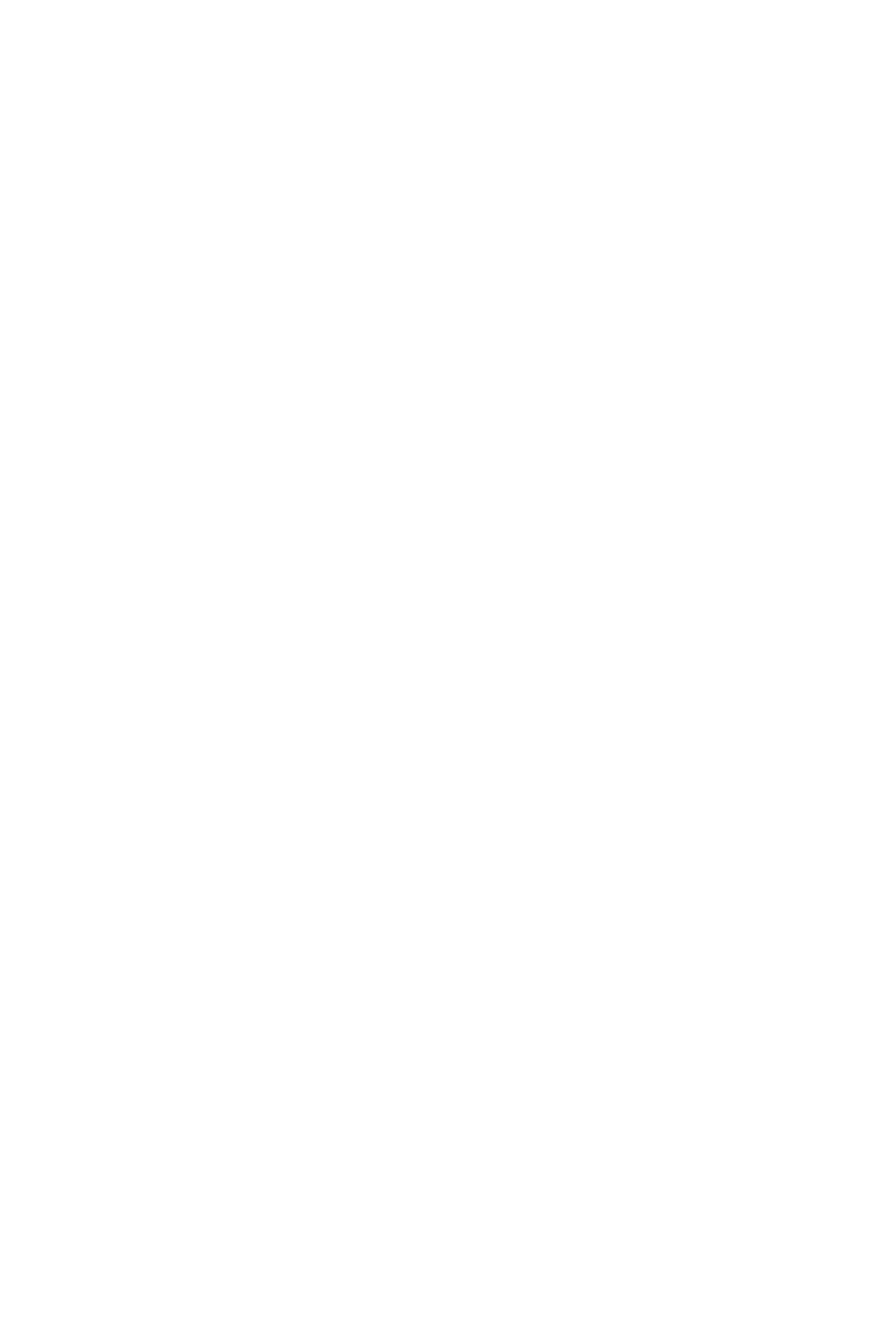
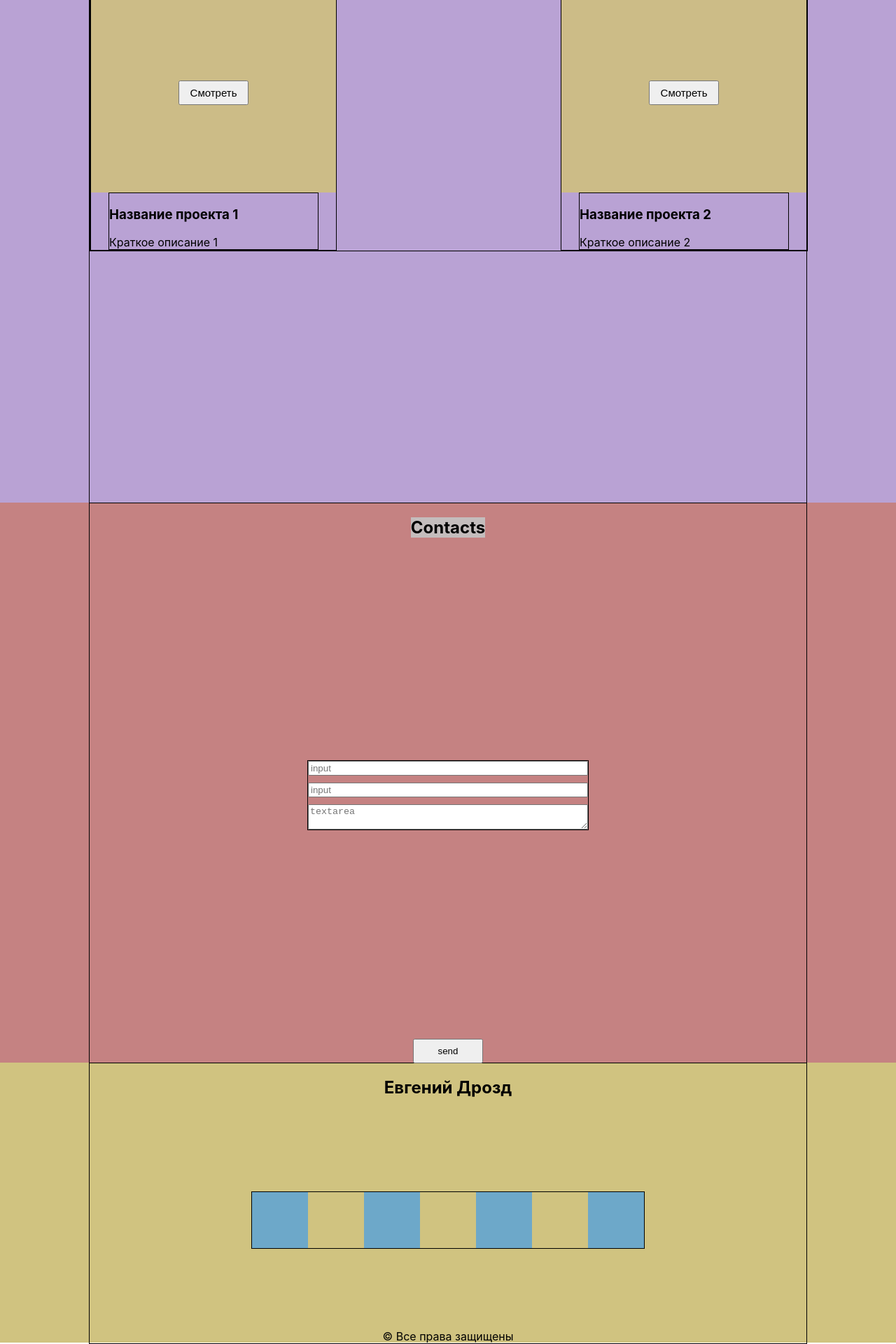
Before and after one commit to Evgeniy-92/My-Portfolio, a React (Create React App) app: page / in a window 1280 px wide. Shown: the part 1762-3682 px from the top of the page at 70% size. Before the commit the page ends 1682 px from the top, so only its background shows below. Built offline with nearby package versions, Linux system fonts and the light colour scheme.

Commit message:
all blocks made

```diff
--- a/src/App.js
+++ b/src/App.js
@@ -3,6 +3,9 @@ import './App.css';
 import Header from "./header/Header";
 import Main from "./main/Main";
 import Skills from "./skills/Skills";
+import Works from "./works/Works";
+import Contacts from "./contacts/Contacts";
+import Footer from "./footer/Footer";
 
 function App() {
     return (
@@ -10,6 +13,9 @@ function App() {
             <Header/>
             <Main/>
             <Skills/>
+            <Works/>
+            <Contacts/>
+            <Footer/>
         </div>
     );
 }
--- /dev/null
+++ b/src/contacts/Contacts.js
@@ -0,0 +1,24 @@
+import React from "react";
+import s from './Contacts.module.css'
+import styleContainer from './../common/styles/Container.module.css'
+
+
+function Contacts() {
+    return (
+        <div className={s.contactsBlock}>
+            <div className={`${styleContainer.container} ${s.contactsContainer}`}>
+                <h2 className={s.title}>Contacts</h2>
+
+                <form className={s.form} method="POST" target="_blank" id="data">
+                    <input className={s.itemForm} placeholder={'input'} required/>
+                    <input className={s.itemForm} placeholder={'input'} required/>
+                    <textarea className={s.itemForm} placeholder={'textarea'} required onresize={false}></textarea>
+                </form>
+                <button className={s.sendBtn} form="data" type="submit">send</button>
+
+            </div>
+        </div>
+    )
+}
+
+export default Contacts
--- /dev/null
+++ b/src/contacts/Contacts.module.css
@@ -0,0 +1,34 @@
+.contactsBlock {
+    background-color: #c58282;
+    height: 100vh;
+}
+
+.title {
+    background-color: #c4bdbd;
+}
+
+.contactsContainer {
+    display: flex;
+    flex-direction: column;
+}
+
+.formContainer {
+    border: 1px solid;
+    width: 400px;
+}
+
+.itemForm:last-of-type {
+    margin-top: 10px;
+}
+
+.form {
+    border: 1px solid;
+    display: flex;
+    flex-direction: column;
+    width: 400px;
+}
+
+.sendBtn {
+    width: 100px;
+    height: 35px;
+}
--- /dev/null
+++ b/src/footer/Footer.js
@@ -0,0 +1,24 @@
+import React from "react";
+import s from './Footer.module.css'
+import styleContainer from './../common/styles/Container.module.css';
+
+
+function Footer() {
+    return (
+        <div className={s.footerBlock}>
+            <div className={`${styleContainer.container} ${s.footerContainer}`}>
+                <h2 className={s.title}>Евгений Дрозд</h2>
+                <div className={s.elementsContainer}>
+                    <div className={s.element}></div>
+                    <div className={s.element}></div>
+                    <div className={s.element}></div>
+                    <div className={s.element}></div>
+                </div>
+                <span className={s.copyright}>&#169; Все права защищены</span>
+
+            </div>
+        </div>
+    )
+}
+
+export default Footer
--- /dev/null
+++ b/src/footer/Footer.module.css
@@ -0,0 +1,23 @@
+.footerBlock {
+    height: 50vh;
+    background-color: #d0c380;
+}
+
+.footerContainer {
+    align-items: center;
+    flex-direction: column;
+}
+
+.element {
+    width: 80px;
+    height: 80px;
+    background-color: #6da8c9;
+}
+
+.elementsContainer {
+    display: flex;
+    justify-content: space-between;
+    width: 560px;
+    border: 1px solid;
+
+}
--- /dev/null
+++ b/src/works/Works.js
@@ -0,0 +1,22 @@
+import React from "react";
+import s from './Works.module.css'
+import styleContainer from './../common/styles/Container.module.css'
+import Work from "./work/Work";
+
+
+
+function Works() {
+    return (
+        <div className={s.worksBlock}>
+            <div className={`${styleContainer.container} ${s.worksContainer}`}>
+                <h2 className={s.title}>Works</h2>
+                <div className={s.works}>
+                    <Work projectTitle={'Название проекта 1'} description={'Краткое описание 1'}/>
+                    <Work projectTitle={'Название проекта 2'} description={'Краткое описание 2'}/>
+                </div>
+            </div>
+        </div>
+    )
+}
+
+export default Works
--- /dev/null
+++ b/src/works/Works.module.css
@@ -0,0 +1,22 @@
+.worksBlock {
+    height: 100vh;
+    background-color: #b9a2d4;
+}
+
+.title {
+    background-color: #c4bdbd;
+}
+
+.works {
+    display: flex;
+    justify-content: space-between;
+    border: 1px solid;
+    width: 100%;
+    flex-wrap: wrap;
+}
+
+.worksContainer {
+    justify-content: flex-start;
+    align-items: center;
+    flex-direction: column;
+}
--- /dev/null
+++ b/src/works/work/Work.js
@@ -0,0 +1,18 @@
+import React from "react";
+import s from './Work.module.css'
+
+function Work(props) {
+    return (
+        <div className={s.workBlock}>
+            <div className={s.imageWork}>
+                <button className={s.workButton}>Смотреть</button>
+            </div>
+            <div className={s.descriptionBlock}>
+                <h3>{props.projectTitle}</h3>
+                <span>{props.description}</span>
+            </div>
+        </div>
+    )
+}
+
+export default Work
--- /dev/null
+++ b/src/works/work/Work.module.css
@@ -0,0 +1,25 @@
+.workBlock {
+    border: 1px solid;
+    width: 350px;
+
+}
+
+.imageWork {
+    background-color: #ccbc87;
+    width: 100%;
+    height: 285px;
+    display: flex;
+    align-items: center;
+    justify-content: center;
+}
+
+.workButton {
+    width: 100px;
+    height: 35px;
+    font-size: 15px;
+}
+
+.descriptionBlock {
+    margin: 0 25px;
+    border: 1px solid;
+}
```
